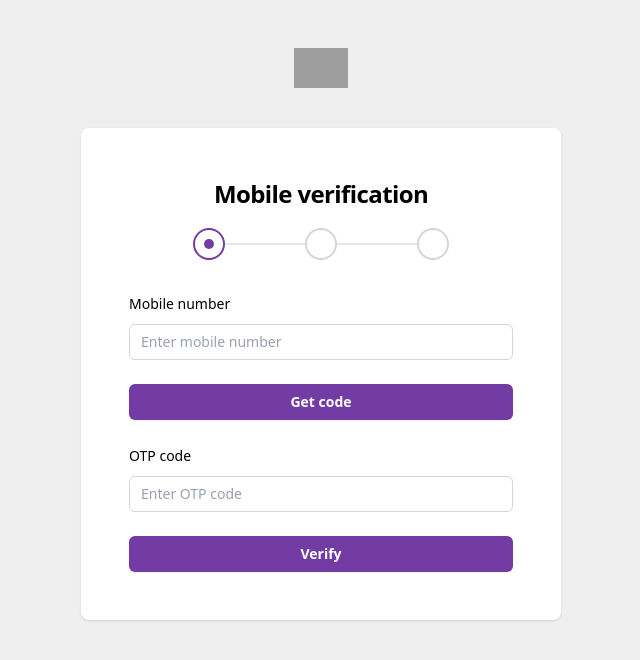
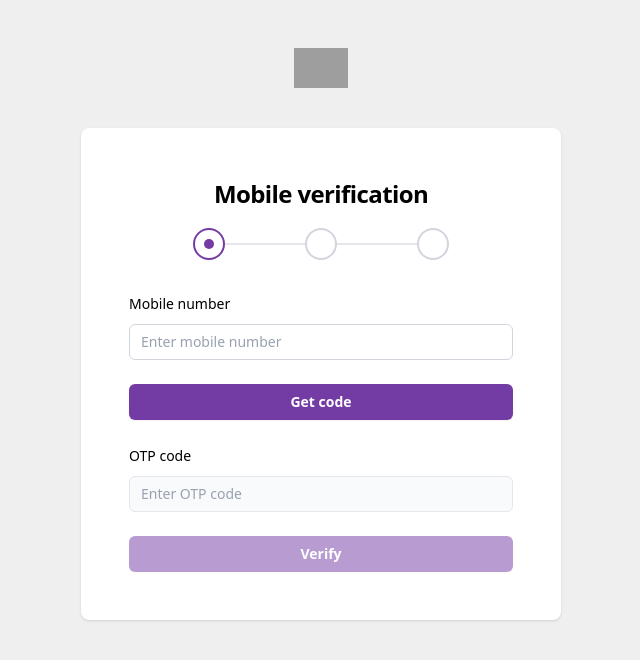
Before and after one commit to bot19/id4me-onboarding-flow-practice, a React (Vite) app: page / in a window 1280 px wide. Shown: the top 660 px of the page, without its empty margins (319-959 px from the left). Built offline with nearby package versions, Linux system fonts and the light colour scheme; grey boxes are pictures that could not be loaded.

Commit message:
step auth WIP hookup

```diff
--- a/src/components/authenticate/index.tsx
+++ b/src/components/authenticate/index.tsx
@@ -1,17 +1,40 @@
 // import { DevicePhoneMobileIcon } from '@heroicons/react/16/solid';
-import { InputBasic, ProgressIndicator } from '../../ui';
+import { Button, InputBasic, ProgressIndicator } from '../../ui';
 import { useForm } from 'react-hook-form';
 import type { SubmitHandler } from 'react-hook-form';
 import { zodResolver } from '@hookform/resolvers/zod';
 import {
   MobileNumberSchema,
   type MobileNumberType,
+  MobileOtpSchema,
+  type MobileOtpType,
 } from '../../validators/onboard.validator';
-import { api, API_URL_SEND_OTP } from '../../services/api';
-import { cn } from '../../utils';
+import {
+  api,
+  API_URL_SEND_OTP,
+  API_URL_VALIDATE_OTP,
+} from '../../services/api';
+
+import { useEffect, useState } from 'react';
+
+type AuthFormState = 'mobile-invalid' | 'otp-sent' | 'otp-retry';
+
+const RESEND_CODE_WAIT_TIME = 15000;
 
 // TODO: fix input-button thin border (right)
+// TODO: what to do when going back to this step?
 export const StepOneAuth = () => {
+  const [authFormState, setAuthFormState] =
+    useState<AuthFormState>('mobile-invalid');
+
+  useEffect(() => {
+    if (authFormState === 'otp-sent') {
+      setTimeout(() => {
+        setAuthFormState('otp-retry');
+      }, RESEND_CODE_WAIT_TIME);
+    }
+  }, [authFormState]);
+
   return (
     <div className="mt-10 mb-16 min-w-[320px] xs:mx-auto xs:w-full xs:max-w-[480px]">
       <div className="bg-white px-6 py-12 shadow-sm xs:rounded-lg xs:px-12">
@@ -24,34 +47,84 @@ export const StepOneAuth = () => {
         </div>
 
         <div className="space-y-6">
-          <MobileNumberForm />
+          <MobileNumberForm
+            authFormState={authFormState}
+            onSuccess={() => setAuthFormState('otp-sent')}
+          />
 
-          <form onSubmit={() => void 0} className="space-y-6">
-            <InputBasic
-              autoComplete="one-time-code"
-              label="OTP code"
-              name="otpCode"
-              placeholder="Enter OTP code"
-              required
-              type="text"
-            />
-
-            <div>
-              <button
-                type="submit"
-                className="flex w-full justify-center rounded-md bg-primary px-3 py-1.5 text-sm/6 font-semibold text-white shadow-xs hover:bg-primary focus-visible:outline-2 focus-visible:outline-offset-2 focus-visible:outline-primary cursor-pointer"
-              >
-                Verify
-              </button>
-            </div>
-          </form>
+          <OtpForm
+            authFormState={authFormState}
+            onSuccess={() => setAuthFormState('otp-sent')}
+          />
         </div>
       </div>
     </div>
   );
 };
 
-const MobileNumberForm = () => {
+interface OtpFormProps {
+  authFormState: AuthFormState;
+  onSuccess: () => void;
+}
+
+const OtpForm = (props: OtpFormProps) => {
+  const {
+    register,
+    handleSubmit,
+    setError,
+    formState: { errors, isSubmitting },
+  } = useForm<MobileOtpType>({
+    resolver: zodResolver(MobileOtpSchema),
+  });
+
+  const onSubmit: SubmitHandler<MobileOtpType> = async data => {
+    try {
+      const response = await api.post(API_URL_VALIDATE_OTP, data);
+
+      if (!response.success) {
+        setError('otp', {
+          type: 'server',
+          message: response.error,
+        });
+        return;
+      }
+
+      props.onSuccess();
+    } catch {
+      setError('otp', {
+        type: 'server',
+        message: 'Network error. Please try again.',
+      });
+    }
+  };
+
+  return (
+    <form onSubmit={e => void handleSubmit(onSubmit)(e)} className="space-y-6">
+      <InputBasic
+        autoComplete="one-time-code"
+        label="OTP code"
+        placeholder="Enter OTP code"
+        type="number"
+        disabled={props.authFormState === 'mobile-invalid'}
+        error={errors.otp}
+        {...register('otp')}
+      />
+
+      <Button
+        type="submit"
+        text={isSubmitting ? 'Loading...' : 'Verify'}
+        disabled={isSubmitting || props.authFormState === 'mobile-invalid'}
+      />
+    </form>
+  );
+};
+
+interface MobileNumberFormProps {
+  authFormState: AuthFormState;
+  onSuccess: () => void;
+}
+
+const MobileNumberForm = (props: MobileNumberFormProps) => {
   const {
     register,
     handleSubmit,
@@ -73,8 +146,7 @@ const MobileNumberForm = () => {
         return;
       }
 
-      // Handle success
-      console.log('Success:', response.data);
+      props.onSuccess();
     } catch {
       setError('mobile', {
         type: 'server',
@@ -90,21 +162,22 @@ const MobileNumberForm = () => {
         label="Mobile number"
         placeholder="Enter mobile number"
         type="number"
-        disabled={isSubmitting}
+        disabled={isSubmitting || props.authFormState === 'otp-sent'}
         error={errors.mobile}
         {...register('mobile')}
       />
 
-      <button
+      <Button
         type="submit"
-        className={cn(
-          'flex w-full justify-center rounded-md bg-primary px-3 py-1.5 text-sm/6 font-semibold text-white shadow-xs hover:bg-primary focus-visible:outline-2 focus-visible:outline-offset-2 focus-visible:outline-primary cursor-pointer',
-          isSubmitting && 'disabled:cursor-not-allowed disabled:opacity-50'
-        )}
-        disabled={isSubmitting}
-      >
-        Get code
-      </button>
+        text={
+          isSubmitting
+            ? 'Loading...'
+            : props.authFormState === 'otp-sent'
+              ? 'Resend code (wait 15s)'
+              : 'Get code'
+        }
+        disabled={isSubmitting || props.authFormState === 'otp-sent'}
+      />
     </form>
   );
 };
--- a/src/validators/onboard.validator.ts
+++ b/src/validators/onboard.validator.ts
@@ -11,8 +11,9 @@ export const MobileNumberSchema = z.object({
 export type MobileNumberType = z.infer<typeof MobileNumberSchema>;
 
 export const MobileOtpSchema = z.object({
-  otp: z.string().min(6, 'OTP must be 6 digits'),
+  otp: z.string().length(6, 'OTP must be 6 digits'),
 });
+export type MobileOtpType = z.infer<typeof MobileOtpSchema>;
 
 // personal details
 export const UserDetailsSchema = z.object({
```
